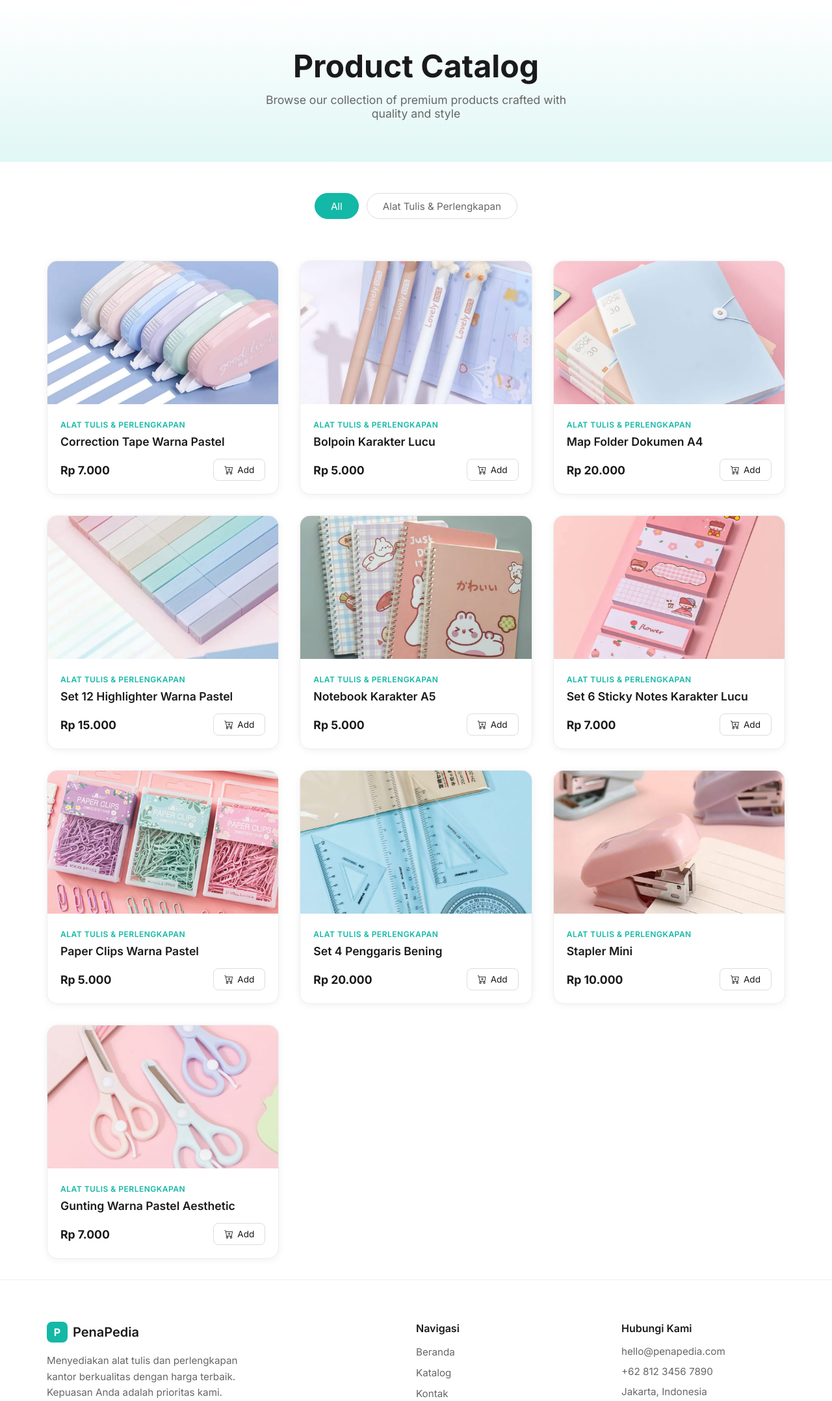
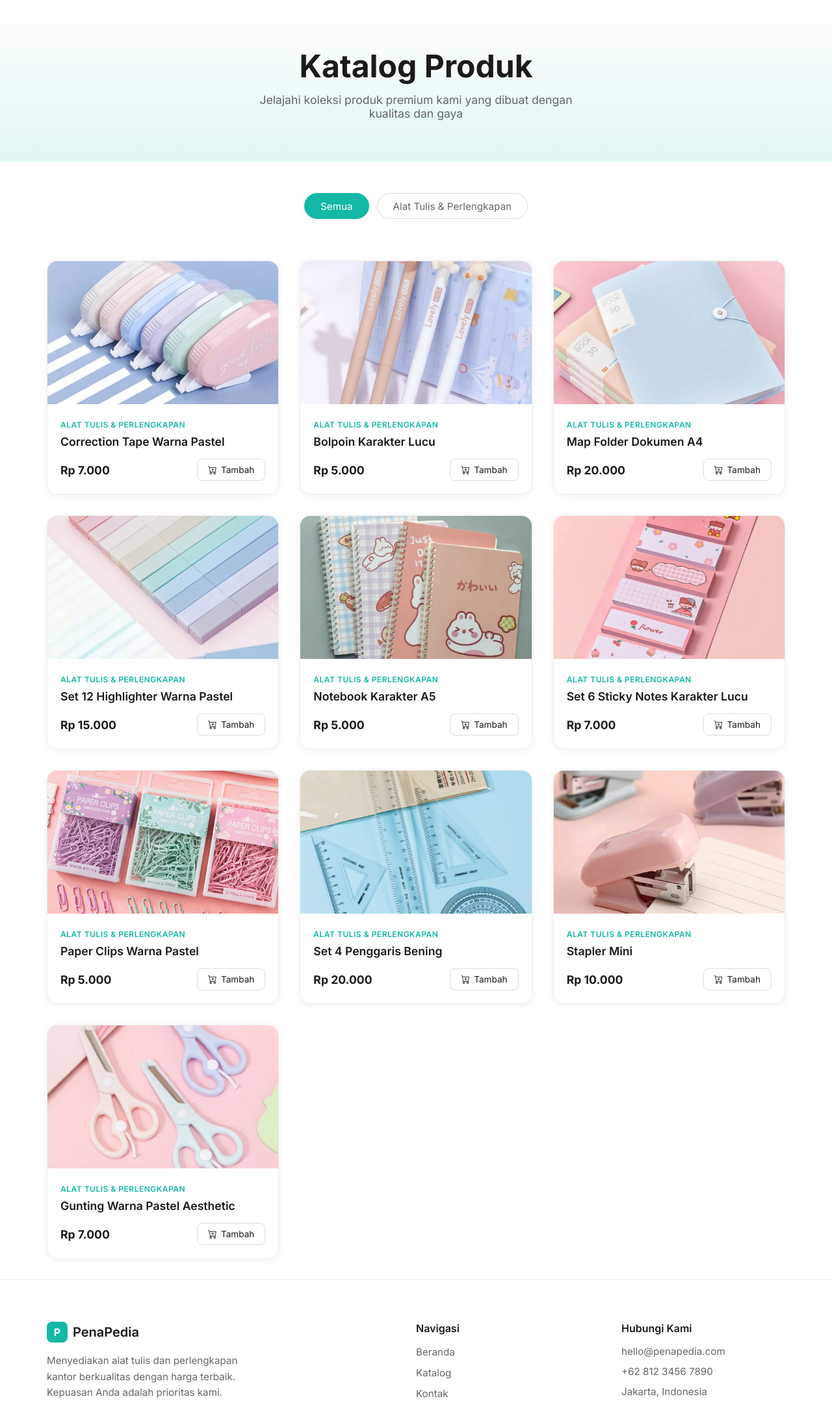
Before and after one commit to IipFindra/CatalogWebsite, a PHP site: page /catalogue in a window 1280 px wide. Shown: the part 72-2228 px from the top of the page at 65% size. Run offline with PHP 8.4, Linux system fonts and the light colour scheme; data comes from the database, SQL or seed files in the repository; some libraries are stand-ins or nearby versions.

```diff
--- a/app/views/catalogue/index.php
+++ b/app/views/catalogue/index.php
@@ -1,13 +1,13 @@
 <?php
 // app/views/catalogue/index.php
-$title = 'Product Catalog - Store';
+$title = 'Katalog Produk - PenaPedia';
 ?>
 
 <!-- Catalog Hero -->
 <section class="catalog-hero">
     <div class="container">
-        <h1>Product Catalog</h1>
-        <p>Browse our collection of premium products crafted with quality and style</p>
+        <h1>Katalog Produk</h1>
+        <p>Jelajahi koleksi produk premium kami yang dibuat dengan kualitas dan gaya</p>
     </div>
 </section>
 
@@ -17,7 +17,7 @@ $title = 'Product Catalog - Store';
         <div class="filter-buttons">
             <?php foreach ($categories as $index => $cat): ?>
             <button class="filter-btn <?= $index === 0 ? 'active' : '' ?>" data-category="<?= htmlspecialchars($cat) ?>">
-                <?= htmlspecialchars($cat) ?>
+                <?= htmlspecialchars($cat === 'All' ? 'Semua' : $cat) ?>
             </button>
             <?php endforeach; ?>
         </div>
@@ -29,19 +29,17 @@ $title = 'Product Catalog - Store';
     <div class="container">
         <?php if (empty($items)): ?>
             <div class="empty-state" style="text-align: center; padding: 4rem 2rem; background: #fff; border-radius: 16px; margin: 2rem 0;">
-                <h2 style="color: #1a1a1a; margin-bottom: 1rem;">No Products Found</h2>
-                <p style="color: #666; margin-bottom: 2rem;">There are currently no products in the database.</p>
+                <h2 style="color: #1a1a1a; margin-bottom: 1rem;">Produk Tidak Ditemukan</h2>
+                <p style="color: #666; margin-bottom: 2rem;">Saat ini belum ada produk di database.</p>
                 <div style="background: #f8fafa; padding: 1.5rem; border-radius: 8px; text-align: left; max-width: 600px; margin: 0 auto;">
-                    <h3 style="color: #1a1a1a; margin-bottom: 0.5rem;">Debug Information:</h3>
-                    <p><strong>Items count:</strong> <?= count($items) ?></p>
-                    <p><strong>Categories count:</strong> <?= count($categories ?? []) ?></p>
+                    <h3 style="color: #1a1a1a; margin-bottom: 0.5rem;">Informasi Debug:</h3>
+                    <p><strong>Jumlah Item:</strong> <?= count($items) ?></p>
+                    <p><strong>Jumlah Kategori:</strong> <?= count($categories ?? []) ?></p>
                     <hr style="margin: 1rem 0;">
-                    <p>Check: <a href="/test_db.php" style="color: #14B8A6;">Database Connection Test</a></p>
+                    <p>Cek: <a href="/test_db.php" style="color: #14B8A6;">Tes Koneksi Database</a></p>
                 </div>
             </div>
         <?php else: ?>
-            <!-- Debug: Uncomment to see data structure -->
-            <!-- <pre style="background: #f8fafa; padding: 1rem; border-radius: 8px; overflow: auto;"><?php // print_r($items); ?></pre> -->
 
             <div class="products-grid">
                 <?php foreach ($items as $item): ?>
@@ -61,7 +59,7 @@ $title = 'Product Catalog - Store';
                                 <?= $item['price'] ?>,
                                 '<?= addslashes($item['image']) ?>'
                             )">
-                                <i class="bi bi-cart-plus"></i> Add
+                                <i class="bi bi-cart-plus"></i> Tambah
                             </button>
                         </div>
                     </div>
@@ -81,7 +79,8 @@ document.querySelectorAll('.filter-btn').forEach(btn => {
 
         const category = this.dataset.category;
         document.querySelectorAll('.product-card').forEach(card => {
-            if (category === 'All' || card.dataset.category === category) {
+            // Check for 'All' or 'Semua' depending on what's in dataset
+            if (category === 'All' || category === 'Semua' || card.dataset.category === category) {
                 card.style.display = 'block';
             } else {
                 card.style.display = 'none';
```
Also changed, not shown: js/checkout.js (+18 -18 lines).
